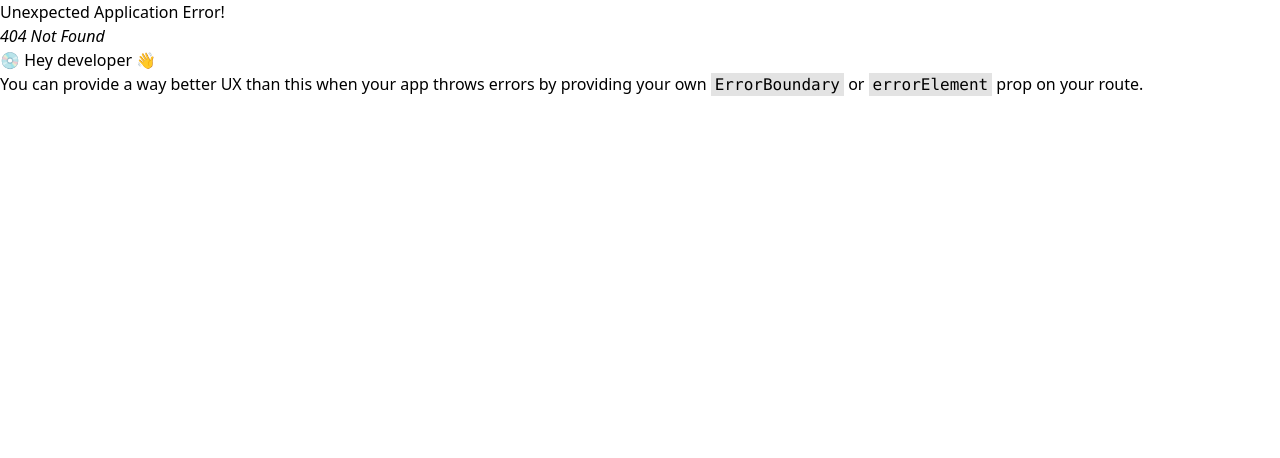
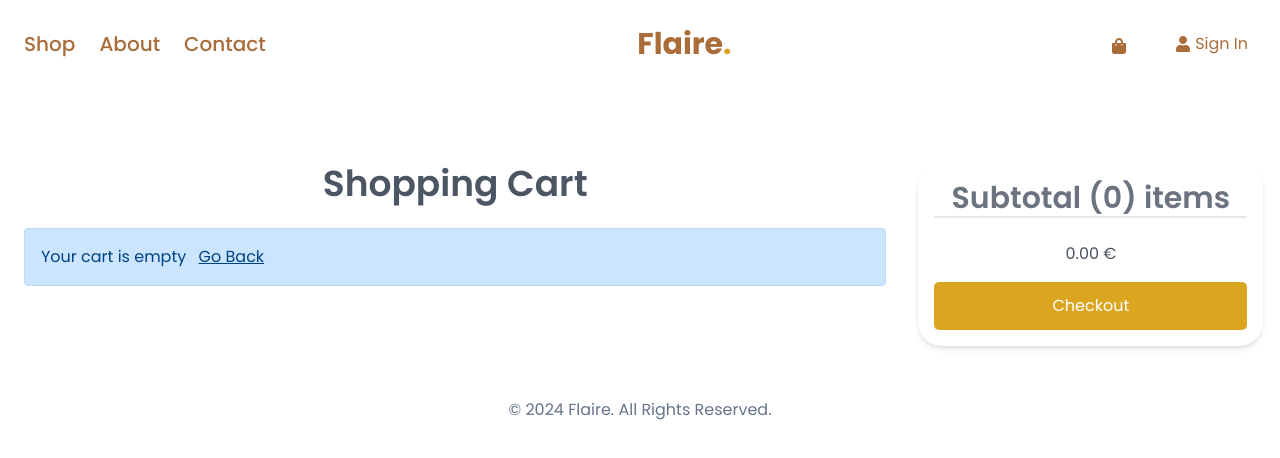
Before and after one commit to SerkanS26/flaire, a React (Vite) app in the folder frontend/: page /cart in a window 1280 px wide. Before the commit this address had no page. Shown: the top 458 px of the page. Built offline with nearby package versions, Linux system fonts and the light colour scheme.

Commit message:
cartScreen created, cartSlice modified, addToCart & removeFromCart features added

```diff
--- a/frontend/src/App.css
+++ b/frontend/src/App.css
@@ -44,7 +44,7 @@ html {
 
 .header__content h1 {
   font-weight: 800;
-  font-family: var(--header-font);
+  /* font-family: var(--header-font); */
   margin-top: 1rem;
   margin-bottom: 1rem;
   line-height: 1.1;
--- a/frontend/src/components/Header.jsx
+++ b/frontend/src/components/Header.jsx
@@ -1,13 +1,21 @@
 import { useState } from "react";
+// react-router
 import { Link } from "react-router-dom";
+
+// icons
 import { FaUser, FaShoppingBag, FaAlignRight, FaTimes } from "react-icons/fa";
 
+// redux
+import { useSelector } from "react-redux";
+
 const Header = () => {
+  const { cartItems } = useSelector((state) => state.cart);
+
   const [isOpen, setIsOpen] = useState(false);
 
   return (
     <section className="">
-      <nav className="container mx-auto px-4 text-primary-dark">
+      <nav className="container mx-auto p-4 text-primary-dark">
         <div className=" flex justify-between items-center max-lg:px-2">
           {/* Left Menu */}
           <div className=" max-lg:hidden flex justify-between items-center gap-6 text-xl font-poppins p-2 font-medium">
@@ -28,15 +36,20 @@ const Header = () => {
             </Link>
           </div>
           {/* Right Menu */}
-          <div className="max-lg:hidden flex justify-center items-center p-2 gap-6 font-poppins ">
-            <Link to="/cart" className="">
-              <button className="flex justify-center items-center gap-1 p-2 rounded-lg hover:text-primary">
-                <FaShoppingBag />
+          <div className="max-lg:hidden flex justify-center items-center p-2 gap-6 ">
+            <Link to="/cart" className=" ">
+              <button className=" relative flex justify-center items-center gap-1 p-2 hover:text-primary">
+                <FaShoppingBag className="mt-1 mr-2" />
+                {cartItems.length > 0 && (
+                  <span className="text-sm absolute top-0 right-0 bg-primary text-white w-5 h-5 flex justify-center items-center rounded-full">
+                    {cartItems.reduce((acc, item) => acc + item.qty, 0)}
+                  </span>
+                )}
               </button>
             </Link>
             <Link to="/login" className="">
-              <button className="flex justify-center items-center gap-1  p-2 rounded-lg hover:text-primary">
-                <FaUser />
+              <button className="flex justify-center items-center gap-1  p-2  hover:text-primary">
+                <FaUser /> Sign In
               </button>
             </Link>
           </div>
@@ -58,7 +71,7 @@ const Header = () => {
             isOpen ? "block" : "hidden"
           } lg:hidden max-w-[1400px] mx-auto px-4 text-primary-dark`}
         >
-          <div className="flex flex-col gap-4 text-xl font-poppins p-2 mt-2 font-medium">
+          <div className="flex flex-col gap-4 text-xl p-2 mt-2 font-medium">
             <Link className=" hover:text-primary" to="/shop">
               Shop
             </Link>
@@ -69,15 +82,27 @@ const Header = () => {
               Contact
             </Link>
           </div>
-          <div className="flex justify-center items-center p-2 gap-8 font-poppins ">
+          <div className="flex flex-col gap-4 p-2 mt-2">
             <Link to="/cart" className="">
-              <button className="flex justify-center items-center gap-1 p-2 rounded-lg hover:text-primary">
-                <FaShoppingBag />
+              <button className="relative  hover:text-primary">
+                <div
+                  className={`flex justify-center items-center ${
+                    cartItems > 0 ? "gap-3" : "gap-2"
+                  }  `}
+                >
+                  <FaShoppingBag />
+                  Cart
+                </div>
+                {cartItems.length > 0 && (
+                  <span className="text-sm absolute top-[-7px] left-3 bg-primary p-2 text-white w-4 h-4 flex justify-center items-center rounded-full">
+                    {cartItems.reduce((acc, item) => acc + item.qty, 0)}
+                  </span>
+                )}
               </button>
             </Link>
             <Link to="/login" className="">
-              <button className="flex justify-center items-center gap-1  p-2 rounded-lg hover:text-primary">
-                <FaUser />
+              <button className="flex justify-center items-center gap-2 rounded-lg hover:text-primary">
+                <FaUser /> Sign In
               </button>
             </Link>
           </div>
--- a/frontend/src/main.jsx
+++ b/frontend/src/main.jsx
@@ -14,14 +14,16 @@ import { Provider } from "react-redux";
 import store from "./store.js";
 
 import App from "./App.jsx";
-import HomeScreen from "./screens/HomeScreen.jsx";
-import ProductScreen from "./screens/ProductScreen.jsx";
+import HomeScreen from "./screens/HomeScreen";
+import ProductScreen from "./screens/ProductScreen";
+import CartScreen from "./screens/CartScreen";
 
 const router = createBrowserRouter(
   createRoutesFromElements(
     <Route path="/" element={<App />}>
       <Route index={true} path="/" element={<HomeScreen />} />
       <Route path="/product/:id" element={<ProductScreen />} />
+      <Route path="/cart" element={<CartScreen />} />
     </Route>
   )
 );
--- /dev/null
+++ b/frontend/src/screens/CartScreen.jsx
@@ -0,0 +1,133 @@
+// react-router
+import { Link, useNavigate } from "react-router-dom";
+
+// icons
+import { FaTrash } from "react-icons/fa";
+
+// components
+import Message from "../components/Message";
+
+// redux
+import { useDispatch, useSelector } from "react-redux";
+
+// slices
+import { addToCart, removeFromCart } from "../slices/cartSlice";
+
+const CartScreen = () => {
+  const navigate = useNavigate();
+  const dispatch = useDispatch();
+
+  const { cartItems } = useSelector((state) => state.cart);
+
+  const addToCartHandler = async (product, qty) => {
+    dispatch(addToCart({ ...product, qty }));
+  };
+
+  const removeFromCartHandler = async (id) => {
+    dispatch(removeFromCart(id));
+  };
+
+  const checkoutHandler = () => {
+    navigate("/login?redirect=/shipping");
+  };
+
+  return (
+    <section className="container mx-auto mt-10 p-6 ">
+      <div className="grid grid-cols-1 gap-8 md:grid-cols-70/30">
+        {/* column 1 */}
+        <div>
+          <h1 className=" text-center text-3xl md:text-4xl font-semibold mb-6 text-gray-600">
+            Shopping Cart
+          </h1>
+          {cartItems.length === 0 ? (
+            <Message>
+              Your cart is empty{" "}
+              <Link
+                to="/"
+                className="underline ml-2
+              "
+              >
+                Go Back
+              </Link>
+            </Message>
+          ) : (
+            <div>
+              {cartItems.map((item) => (
+                <div
+                  key={item._id}
+                  className="grid grid-cols-1 md:grid-cols-5 justify-center items-center gap-4 mb-4 text-center shadow-md p-4 rounded-3xl"
+                >
+                  <div className="mx-auto">
+                    <img
+                      src={item.image}
+                      alt={item.name}
+                      className="rounded-3xl h-40 w-40 "
+                    />
+                  </div>
+                  <div className="underline text-gray-600">
+                    <Link to={`/product/${item._id}`}>{item.name}</Link>
+                  </div>
+                  <div className="text-gray-600">{item.price} €</div>
+                  <div className="flex justify-around w-full p-2 rounded-md">
+                    <select
+                      value={item.qty}
+                      onChange={(e) =>
+                        addToCartHandler(item, Number(e.target.value))
+                      }
+                      className="w-24 px-2 border text-primary-dark bg-slate-100 border-primary rounded-md focus:outline-primary-dark  "
+                    >
+                      {[...Array(item.countInStock).keys()].map((x) => (
+                        <option
+                          key={x + 1}
+                          value={x + 1}
+                          className="text-primary-dark font-semibold"
+                        >
+                          {x + 1}
+                        </option>
+                      ))}
+                    </select>
+                  </div>
+                  <div className="mx-auto ">
+                    <button
+                      className="text-red-600 bg-red-50 p-2 rounded-md hover:text-red-700 hover:scale-110 hover:duration-300 "
+                      onClick={() => removeFromCartHandler(item._id)}
+                    >
+                      <FaTrash />
+                    </button>
+                  </div>
+                </div>
+              ))}
+            </div>
+          )}
+        </div>
+        {/* column 2 */}
+        <div className="shadow-md p-4 rounded-3xl h-min ">
+          <div>
+            <h3 className=" text-center text-xl md:text-3xl font-semibold mb-6 text-gray-500 border-b-2">
+              Subtotal ({cartItems.reduce((acc, item) => acc + item.qty, 0)})
+              items
+            </h3>
+            <div className=" text-center text-gray-600">
+              {cartItems
+                .reduce((acc, item) => acc + item.qty * item.price, 0)
+                .toFixed(2)}{" "}
+              €
+            </div>
+          </div>
+          <div className="mt-4 text-center">
+            <button
+              type="button"
+              onClick={checkoutHandler}
+              className="btn w-full"
+              disabled={cartItems.length === 0}
+            >
+              Checkout
+            </button>
+          </div>
+        </div>
+      </div>
+    </section>
+  );
+};
+
+export default CartScreen;
--- a/frontend/src/screens/ProductScreen.jsx
+++ b/frontend/src/screens/ProductScreen.jsx
@@ -46,7 +46,7 @@ const ProductScreen = () => {
           {error?.data?.message || error?.error}
         </Message>
       ) : (
-        <div className="container mx-auto my-16 font-poppins">
+        <div className="container mx-auto my-16">
           <Link to="/" className="btn ml-4">
             Go Back
           </Link>
--- a/frontend/src/slices/cartSlice.js
+++ b/frontend/src/slices/cartSlice.js
@@ -1,14 +1,11 @@
 import { createSlice } from "@reduxjs/toolkit";
+import { updateCart } from "../utils/cartUtils";
 
 const initialState = localStorage.getItem("cart")
   ? JSON.parse(localStorage.getItem("cart"))
   : {
       cartItems: [],
     };
-
-const addDecimals = (num) => {
-  return (Math.round(num * 100) / 100).toFixed(2);
-};
 
 const cartSlice = createSlice({
   name: "cart",
@@ -26,31 +23,17 @@ const cartSlice = createSlice({
         state.cartItems = [...state.cartItems, item];
       }
 
-      // Calculate items price
-      state.itemsPrice = addDecimals(
-        state.cartItems.reduce((acc, item) => acc + item.price * item.qty, 0)
+      return updateCart(state);
+    },
+    removeFromCart: (state, action) => {
+      state.cartItems = state.cartItems.filter(
+        (item) => item._id !== action.payload
       );
-
-      // Calculate shipping price
-      state.shippingPrice = addDecimals(state.itemsPrice > 100 ? 0 : 10);
-
-      // Calculate tax price
-      state.taxPrice = addDecimals(
-        Number((0.21 * state.itemsPrice).toFixed(2))
-      );
-
-      // Calculate total price
-      state.totalPrice = (
-        Number(state.itemsPrice) +
-        Number(state.taxPrice) +
-        Number(state.shippingPrice)
-      ).toFixed(2);
-
-      localStorage.setItem("cart", JSON.stringify(state));
+      return updateCart(state);
     },
   },
 });
 
-export const { addToCart } = cartSlice.actions;
+export const { addToCart, removeFromCart } = cartSlice.actions;
 
 export default cartSlice.reducer;
--- /dev/null
+++ b/frontend/src/utils/cartUtils.js
@@ -0,0 +1,27 @@
+export const addDecimals = (num) => {
+  return (Math.round(num * 100) / 100).toFixed(2);
+};
+
+export const updateCart = (state) => {
+  // Calculate items price
+  state.itemsPrice = addDecimals(
+    state.cartItems.reduce((acc, item) => acc + item.price * item.qty, 0)
+  );
+
+  // Calculate shipping price
+  state.shippingPrice = addDecimals(state.itemsPrice > 100 ? 0 : 10);
+
+  // Calculate tax price
+  state.taxPrice = addDecimals(Number((0.21 * state.itemsPrice).toFixed(2)));
+
+  // Calculate total price
+  state.totalPrice = (
+    Number(state.itemsPrice) +
+    Number(state.taxPrice) +
+    Number(state.shippingPrice)
+  ).toFixed(2);
+
+  localStorage.setItem("cart", JSON.stringify(state));
+
+  return state;
+};
--- a/frontend/tailwind.config.js
+++ b/frontend/tailwind.config.js
@@ -20,8 +20,10 @@ export default {
         "custom-900": "900px",
       },
       fontFamily: {
-        poppins: ["Poppins", "sans-serif"],
-        playfair: ["Playfair Display", "serif"],
+        sans: ["Poppins", "sans-serif"],
+      },
+      gridTemplateColumns: {
+        "70/30": "70% 28%",
       },
     },
   },
```
